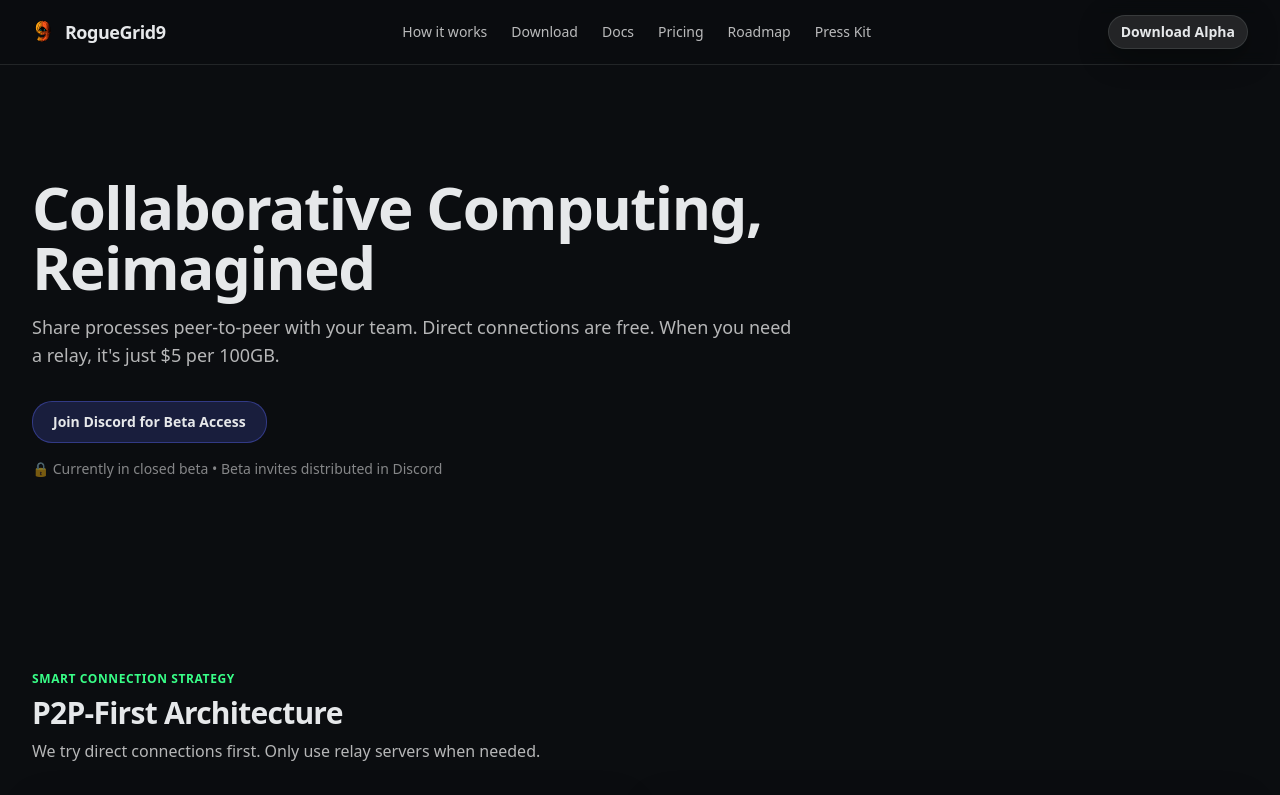
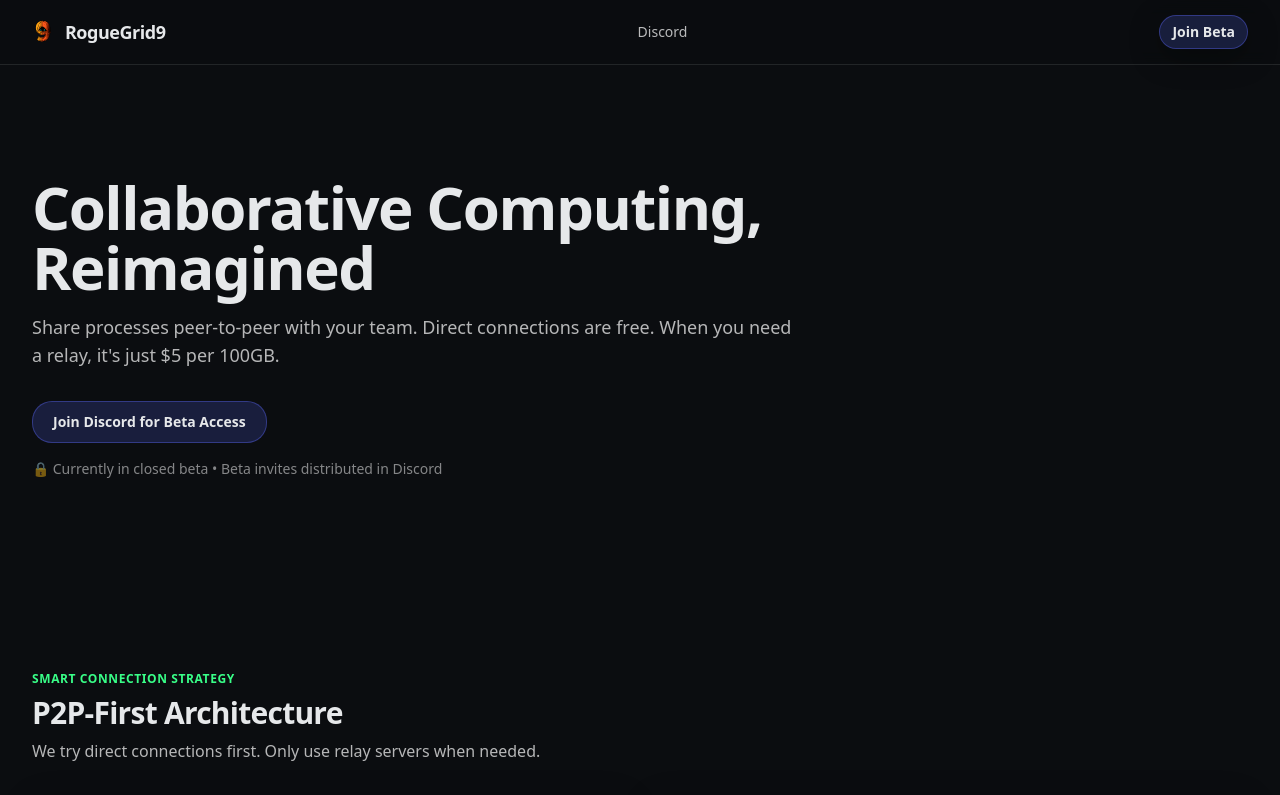
Before and after one commit to roguegrid9/roguegrid-website, a React (Vite) app: page / in a window 1280 px wide. Shown: the top 795 px of the page. Built offline with nearby package versions, Linux system fonts and the light colour scheme.

Commit message:
Update AppShell.tsx

```diff
--- a/src/shell/AppShell.tsx
+++ b/src/shell/AppShell.tsx
@@ -1,13 +1,9 @@
+
 import { Outlet, NavLink } from 'react-router-dom'
 import { motion } from 'framer-motion'
 
 const nav = [
-  { href: '/how-it-works', label: 'How it works' },
-  { href: '/download', label: 'Download' },
-  { href: '/docs', label: 'Docs' },
-  { href: '/pricing', label: 'Pricing' },
-  { href: '/roadmap', label: 'Roadmap' },
-  { href: '/press-kit', label: 'Press Kit' },
+  { href: 'https://discord.gg/NMM9KRXgHU', label: 'Discord', external: true },
 ]
 
 export default function AppShell() {
@@ -19,8 +15,19 @@ export default function AppShell() {
             <img src="/logo1.svg" alt="RogueGrid9" className="h-7 w-auto" />
             <span className="font-extrabold tracking-tight text-lg">RogueGrid9</span>
           </a>
-          <nav className="hidden md:flex items-center gap-6">
+          <nav className="flex items-center gap-6">
             {nav.map((n) => (
+              n.external ? (
+                <a
+                  key={n.href}
+                  href={n.href}
+                  target="_blank"
+                  rel="noopener noreferrer"
+                  className="text-sm no-underline hover:opacity-100 opacity-90 text-white/80 hover:text-[#5865F2]"
+                >
+                  {n.label}
+                </a>
+              ) : (
                 <NavLink
                   key={n.href}
                   to={n.href}
@@ -30,10 +37,16 @@ export default function AppShell() {
                 >
                   {n.label}
                 </NavLink>
+              )
             ))}
           </nav>
-          <a href="/download" className="text-sm font-semibold px-3 py-1.5 rounded-2xl bg-white/10 hover:bg-white/20 border border-white/10 shadow-soft">
-            Download Alpha
+          <a
+            href="https://discord.gg/NMM9KRXgHU"
+            target="_blank"
+            rel="noopener noreferrer"
+            className="text-sm font-semibold px-3 py-1.5 rounded-2xl bg-[#5865F2]/20 hover:bg-[#5865F2]/30 border border-[#5865F2]/40 shadow-soft"
+          >
+            Join Beta
           </a>
         </div>
       </header>
@@ -53,14 +66,19 @@ export default function AppShell() {
         <div className="max-w-7xl mx-auto px-4 sm:px-6 lg:px-8 py-10 text-sm text-white/70">
           <div className="flex flex-col md:flex-row items-start md:items-center justify-between gap-6">
             <div className="flex items-center gap-3">
-              <img src="/logo1.svg" className="h-6" />
+              <img src="/logo1.svg" className="h-6" alt="RogueGrid9" />
               <span>© {new Date().getFullYear()} RogueGrid9</span>
             </div>
             <div className="flex gap-4">
-              <a className="hover:text-white/100" href="/docs">Docs</a>
-              <a className="hover:text-white/100" href="/roadmap">Roadmap</a>
-              <a className="hover:text-white/100" href="/press-kit">Press Kit</a>
-              <a className="hover:text-white/100" href="/pricing">Pricing</a>
+              <a
+                className="hover:text-white/100"
+                href="https://discord.gg/NMM9KRXgHU"
+                target="_blank"
+                rel="noopener noreferrer"
+              >
+                Discord
+              </a>
+              <a className="hover:text-white/100" href="mailto:hello@roguegrid9.com">Contact</a>
             </div>
           </div>
         </div>
```
Lines whose indentation alone changed are shown as unchanged.
